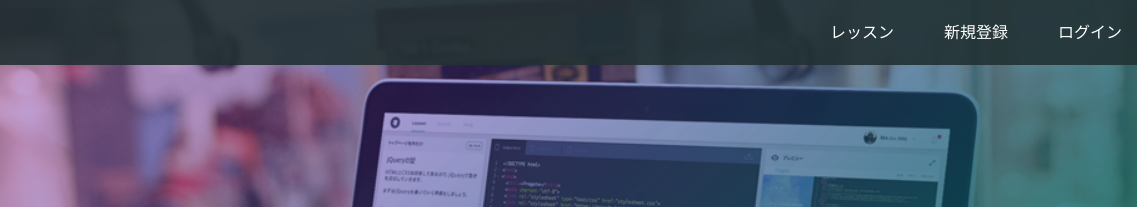
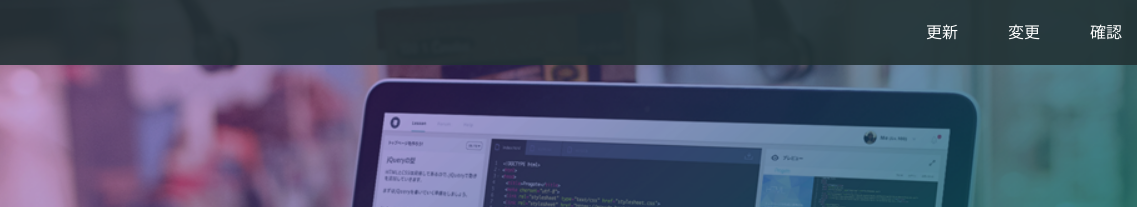
Before and after one commit to kai-s81/kai-s81.github.io, a plain HTML site: page index.html in a window 1280 px wide. Shown: the top 207 px of the page, 143-1280 px from the left. Drawn offline with Linux system fonts and the light colour scheme.

Commit message:
Update index.html

```diff
--- a/index.html
+++ b/index.html
@@ -15,9 +15,9 @@
       </div>
       <span class="fa fa-bars menu-icon"></span>
       <div class="header-right">
-        <a href="#">レッスン</a>
-        <a href="#">新規登録</a>
-        <a href="#" class="login">ログイン</a>
+        <a href="#">更新</a>
+        <a href="#">変更</a>
+        <a href="#" class="login">確認</a>
       </div>
     </div>
   </header>
```
